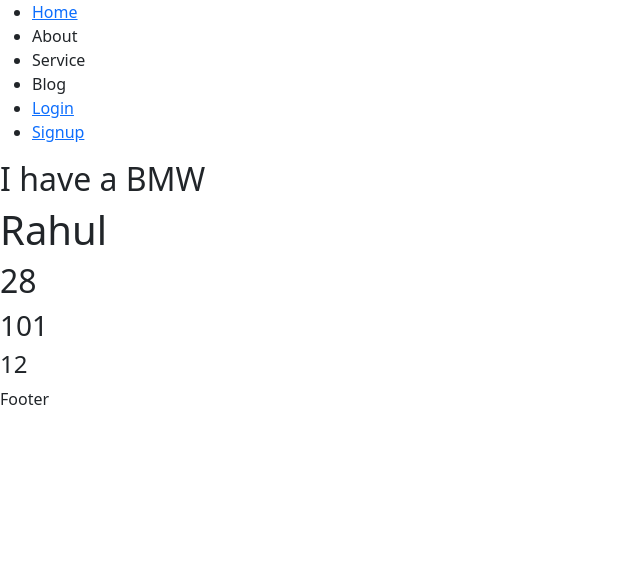
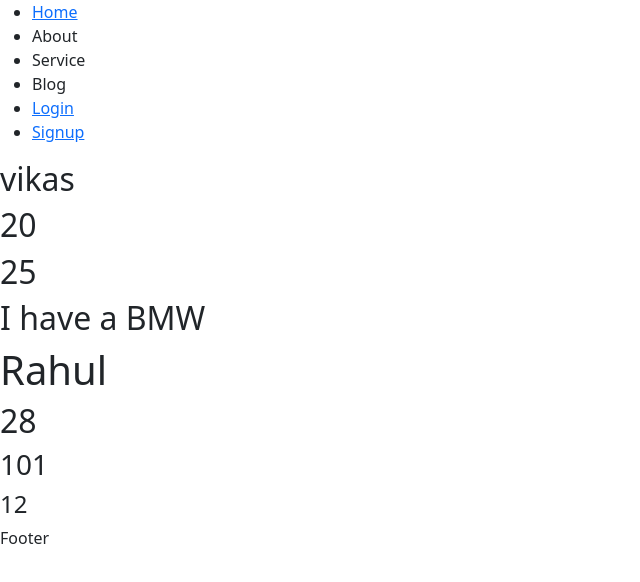
Before and after one commit to vikas-nagarwal/my-react-app-2025, a React (Create React App) app: page /home in a window 1280 px wide. Shown: the top 582 px of the page, without its empty margins (0-640 px from the left). Built offline with nearby package versions, Linux system fonts and the light colour scheme; a web font is replaced by a local one.

Commit message:
class update
class update

```diff
--- a/src/Pages/Home.js
+++ b/src/Pages/Home.js
@@ -11,9 +11,6 @@
   }
 }
 
-
-
-
 // Rahul class
 class Rahul {
   constructor(name, age, id, roll) {
@@ -24,13 +21,29 @@
   }
 }
 
+class vikas {
+  constructor(name, age, idnumber) {
+    this.name = name;
+    this.age = age;
+    this.idnumber = idnumber;
+  }
+}
+
+
+
 // Home component
 const Home = () => {
-  const myCar = new Car("BMW");       // Car object
+  const myCar = new Car("BMW"); // Car object
   const obj = new Rahul("Rahul", 28, 101, 12); // Rahul object
+  const ob4 = new vikas("vikas", 20, 25);
 
   return (
     <div>
+      <div>
+        <h2>{ob4.name}</h2>
+        <h2>{ob4.age}</h2>
+        <h2>{ob4.idnumber}</h2>
+      </div>
       <div>
         <h2>{myCar.present()}</h2>
       </div>
@@ -45,7 +58,4 @@
   );
 };
 
-
-
-
 export default Home;
```
